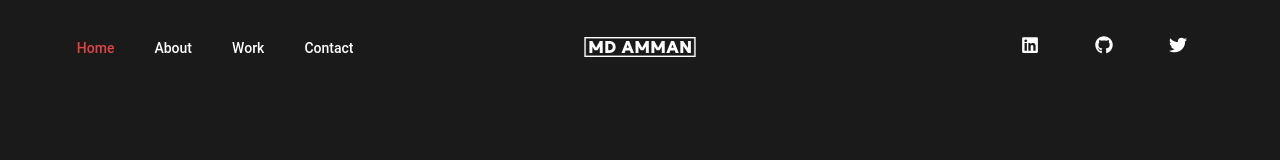
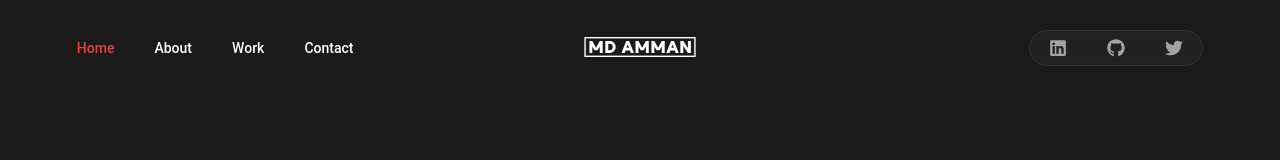
Before and after one commit to krazio-01/Portfolio, a React (Vite) app: page / in a window 1280 px wide. Shown: the top 160 px of the page. Built offline with nearby package versions, Linux system fonts and the light colour scheme.

Commit message:
redesign navbar header social link layout

```diff
--- a/src/components/Navbar/navbar.css
+++ b/src/components/Navbar/navbar.css
@@ -90,17 +90,30 @@
 }
 
 /* -------css for social icons--------- */
+.nav-social-icons ul {
+    display: flex;
+    align-items: center;
+    background: rgba(255, 255, 255, 0.03);
+    border: 1px solid rgba(255, 255, 255, 0.08);
+    padding: 0.5rem 1.2rem;
+    border-radius: 50px;
+    backdrop-filter: blur(10px);
+}
+
 .nav-social-icons a {
-    color: var(--primary-color1);
+    color: #a3a3a3;
     font-size: var(--fz-lg);
-    margin-right: 1rem;
-    transition: var(--transition);
-    display: inline-block;
+    transition:
+        transform 0.3s ease,
+        color 0.3s ease;
+    display: flex;
+    align-items: center;
+    justify-content: center;
 }
 
 .nav-social-icons a:hover {
-    color: var(--red);
-    transform: translateY(-5px) scale(1.1);
+    color: var(--primary-color1);
+    transform: translateY(-3px) scale(1.1);
 }
 
 /* -------css for mobile nav--------- */
```
